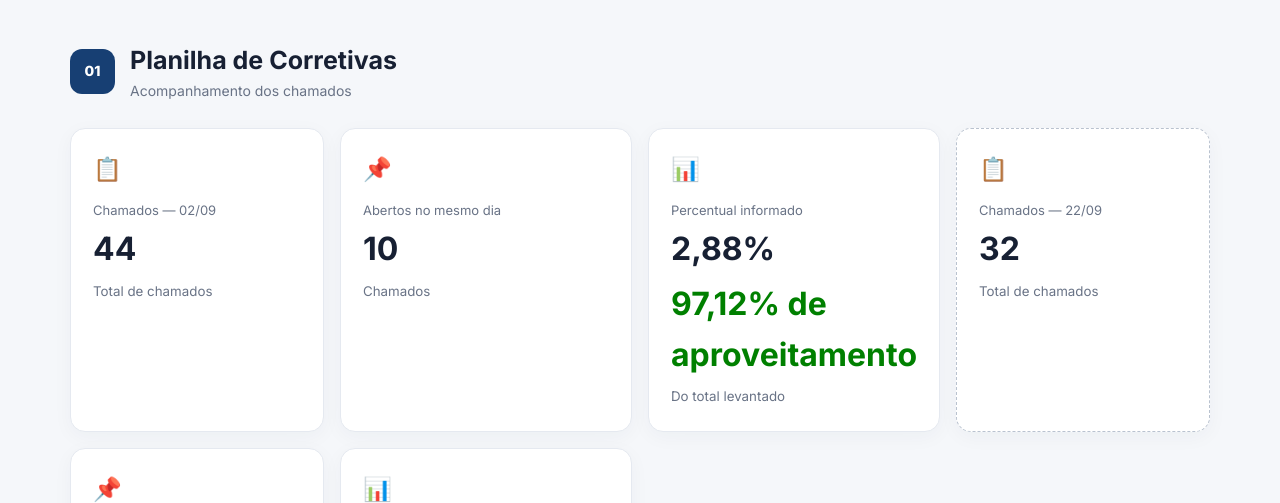
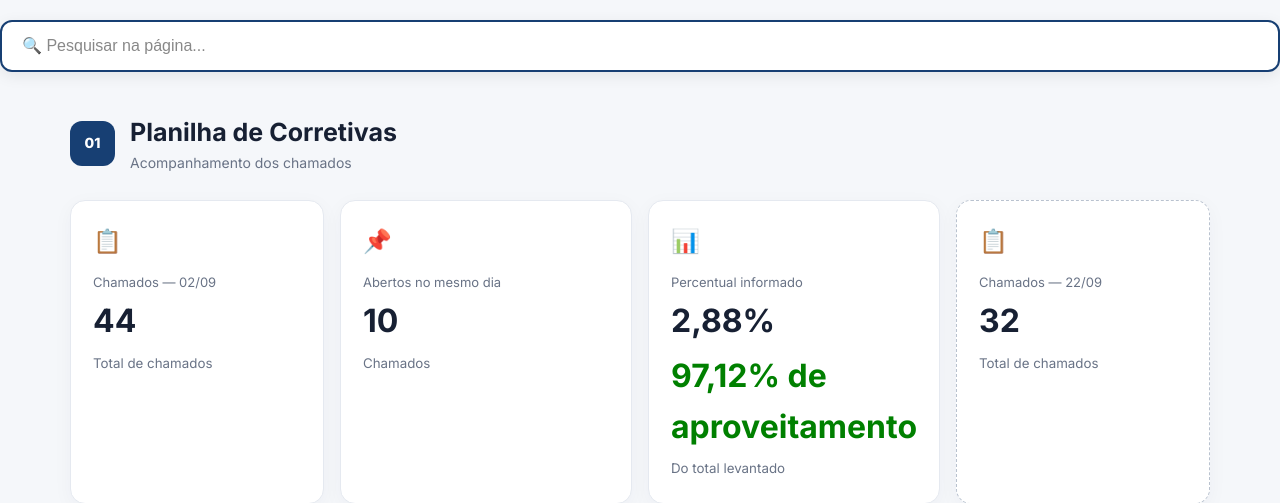
Before and after one commit to Leonardolj/acompanhamento-operacional-AP3.3, a PHP site: page / in a window 1280 px wide. Shown: the part 201-704 px from the top of the page. Run offline with PHP 8.4, Linux system fonts and the light colour scheme.

Commit message:
Add files via upload

```diff
--- a/index.html
+++ b/index.html
@@ -12,6 +12,7 @@
 </head>
 
 <body>
+
 
 <header class="header">
     <div class="header-content">
@@ -40,7 +41,15 @@
     </div>
 </header>
 
-
+<!-- BARRA DE PESQUISA -->
+<div class="search-container">
+    <input
+        type="text"
+        id="pesquisaGeral"
+        placeholder="🔍 Pesquisar na página..."
+        onkeyup="pesquisarPagina()"
+    >
+</div>
 
 <main class="container">
 
@@ -961,61 +970,30 @@ function pesquisarUnidades() {
 
 </body>
 <script>
+function pesquisarPagina() {
 
-function verificarSenhaEconomia() {
+    const pesquisa = document
+        .getElementById("pesquisaGeral")
+        .value
+        .toLowerCase()
+        .trim();
 
-    const senha = document.getElementById("senhaEconomia").value;
+    // Elementos que serão pesquisados
+    const elementos = document.querySelectorAll(
+        ".card, .system-card, .team, .vehicle, .economia, .planilha, .action, #listaUnidades li"
+    );
 
-    // ALTERE A SENHA AQUI
-    const senhaCorreta = "31032017";
+    elementos.forEach(function(elemento) {
 
-    if (senha === senhaCorreta) {
+        const texto = elemento.textContent.toLowerCase();
 
-        document.getElementById("loginEconomia").style.display = "none";
+        if (texto.includes(pesquisa)) {
+            elemento.style.display = "";
+        } else {
+            elemento.style.display = "none";
+        }
 
-        document.getElementById("conteudoEconomia").style.display = "block";
-
-    } else {
-
-        document.getElementById("erroEconomia").textContent =
-            "Senha incorreta, quer saber os valores neh? peça a senha  ao leonardo!";
-
-    }
-
+    });
 }
-
-
-
-function unlockSection() {
-
-    const password = document.getElementById("section-password").value;
-    const overlay = document.getElementById("password-overlay");
-    const content = document.getElementById("protected-content");
-    const error = document.getElementById("password-error");
-
-    // ALTERE A SENHA AQUI
-    const correctPassword = "1234";
-
-    if (password === correctPassword) {
-
-        overlay.style.display = "none";
-        content.style.display = "block";
-        error.style.display = "none";
-
-    } else {
-
-        error.style.display = "block";
-
-    }
-}
-
-document.getElementById("section-password").addEventListener("keydown", function(event) {
-
-    if (event.key === "Enter") {
-        unlockSection();
-    }
-
-});
-
 </script>
 </html>
--- a/stilo.css
+++ b/stilo.css
@@ -871,3 +871,40 @@ footer {
     color: var(--primary);
     font-weight: 600;
 }
+
+
+
+
+
+
+/* BARRA DE PESQUISA pagina do index */
+
+.search-container {
+    width: 100%;
+    margin: 20px 0 30px;
+    position: sticky;
+    top: 10px;
+    z-index: 100;
+}
+
+.search-container input {
+    width: 100%;
+    padding: 15px 20px;
+    border: 2px solid var(--primary);
+    border-radius: 12px;
+    font-size: 16px;
+    outline: none;
+    box-sizing: border-box;
+    background: #ffffff;
+    box-shadow: 0 4px 15px rgba(0, 0, 0, 0.08);
+    transition: 0.3s;
+}
+
+.search-container input:focus {
+    border-color: var(--primary);
+    box-shadow: 0 0 0 3px rgba(0, 0, 0, 0.08);
+}
+
+.search-container input::placeholder {
+    color: #888;
+}
```
